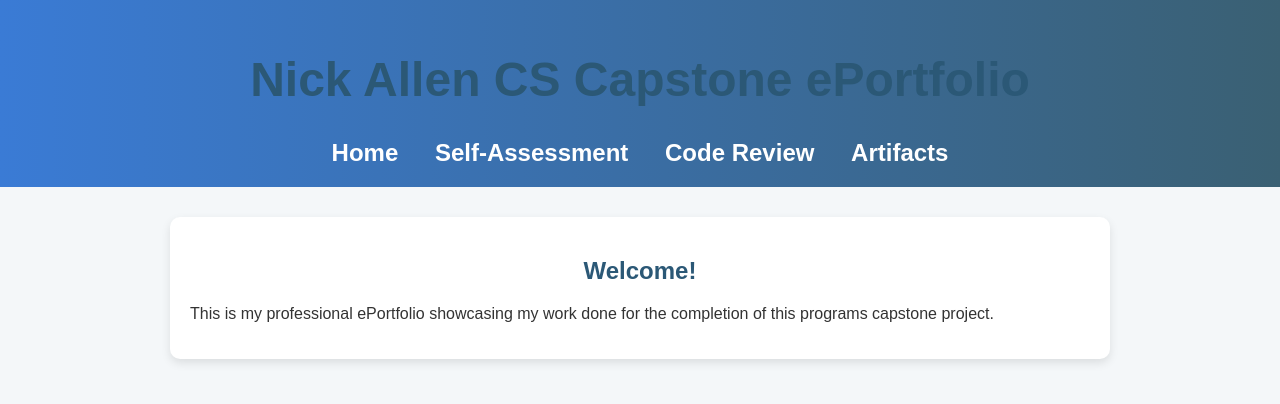
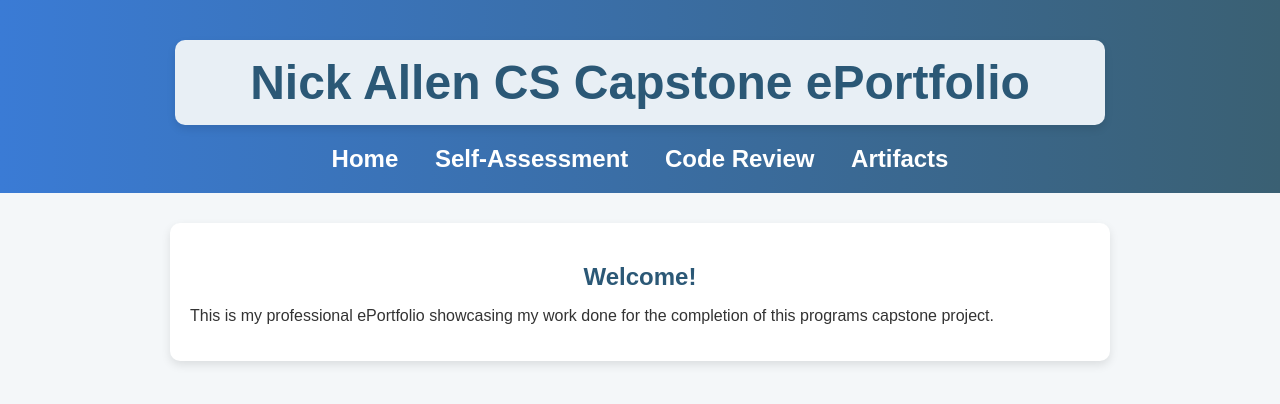
Before and after one commit to anallen312/CS499_NickAllen, a plain HTML site: page index.html in a window 1280 px wide. Drawn offline with Linux system fonts and the light colour scheme.

Commit message:
Update styles.css

```diff
--- a/styles.css
+++ b/styles.css
@@ -33,6 +33,20 @@ nav a:hover {
     color: #d4e9ff;
 }
 
+/* Page Title Styling */
+h1 {
+    background-color: #e8eff5; /* Softer Blue */
+    color: #2b5876; /* Dark Blue Text */
+    padding: 15px;
+    text-align: center;
+    font-size: 2em;
+    font-weight: bold;
+    border-radius: 10px;
+    margin: 20px auto;
+    max-width: 900px;
+    box-shadow: 0px 4px 8px rgba(0, 0, 0, 0.1);
+}
+
 /* Section Styling */
 section {
     background: white;
@@ -44,15 +58,18 @@ section {
 }
 
 /* Headings */
-h1, h2 {
+h2 {
     color: #2b5876;
     text-align: center;
+    font-size: 1.5em;
+    margin-bottom: 15px;
 }
 
 /* Links */
 a {
     color: #0077b6;
     text-decoration: none;
+    font-weight: bold;
 }
 a:hover {
     text-decoration: underline;
```
